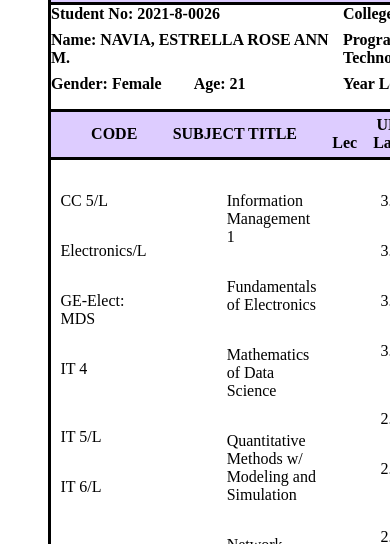
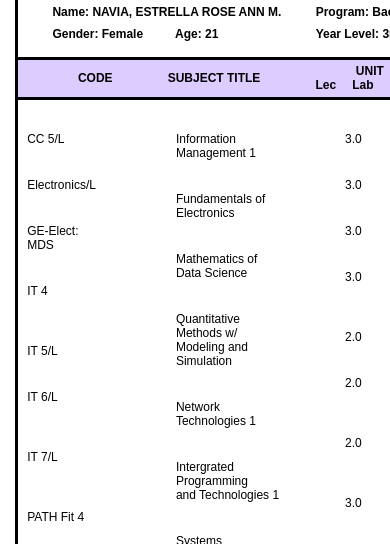
Before and after one commit to estrellaroseann-navia/CertificateOfRegistration-MidTermDrill, a plain HTML site: page index.html in a window 390 px wide. Shown: the part 300-844 px from the top of the page. Drawn offline with Linux system fonts and the light colour scheme.

Commit message:
more edit huhu

```diff
--- a/styles.css
+++ b/styles.css
@@ -6,10 +6,21 @@
 
  body{
     padding: 3rem;
-    aspect-ratio: 16 / 9;
+    aspect-ratio: 1 / 2;
     flex-grow: 1;
     position: fixed;
+    font-family: Arial, Helvetica, sans-serif;
+
  }
+
+ /* media queries */
+ @media (max-width: 768px) {
+  body, header {
+    font-size: 12px;
+    margin: 10px;
+    padding: 5px;
+  }
+}
 
  /* header */
  header{
```
